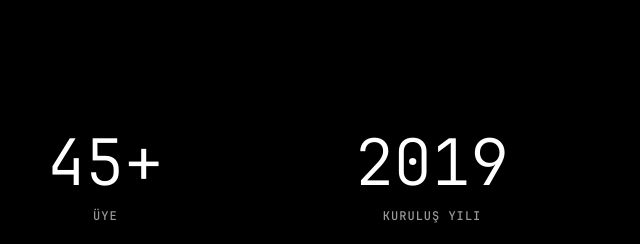
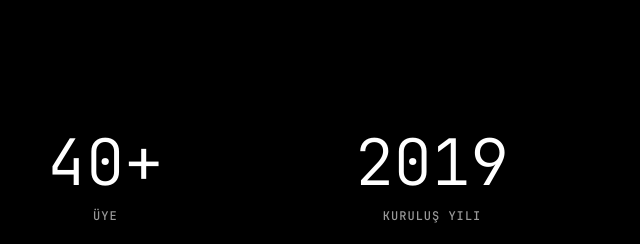
Before and after one commit to onurmert24/DU_Racing_Website, a website: page about.html in a window 1280 px wide. Shown: the part 1180-1424 px from the top of the page, 208-848 px from the left. Drawn offline with Linux system fonts and the light colour scheme.

Commit message:
Son güncellemeler

```diff
--- a/about.html
+++ b/about.html
@@ -61,7 +61,7 @@
         <div class="container">
             <div class="stats-simple-grid">
                 <div class="stat-simple">
-                    <div class="stat-simple-number">45+</div>
+                    <div class="stat-simple-number">40+</div>
                     <div class="stat-simple-label">ÜYE</div>
                 </div>
                 <div class="stat-simple">
```
